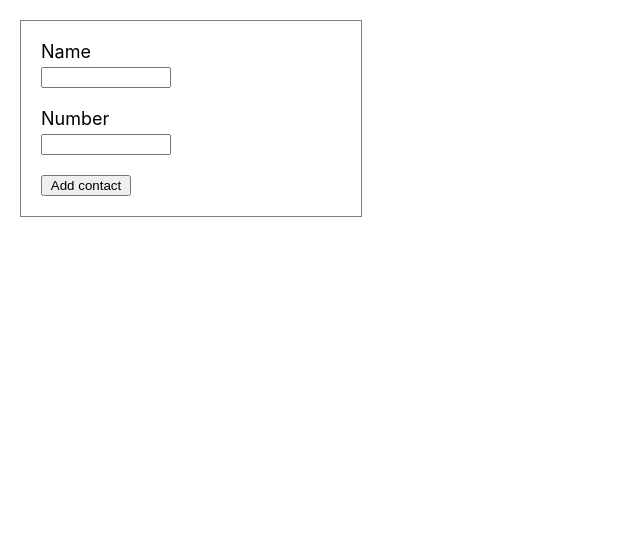
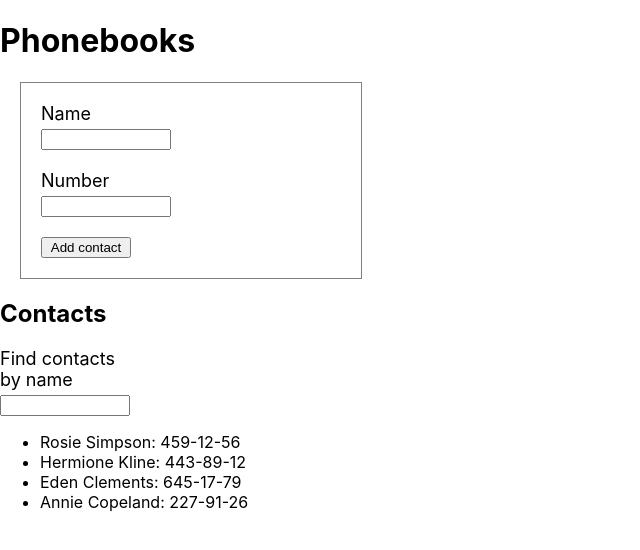
Before and after one commit to dariagruszkiewicz/goit-react-hw-02-phonebook, a React (Create React App) app: page / in a window 1280 px wide. Shown: the top 550 px of the page, without its empty margins (0-640 px from the left). Built offline with nearby package versions, Linux system fonts and the light colour scheme.

Commit message:
update
krok 3

```diff
--- a/src/components/App.jsx
+++ b/src/components/App.jsx
@@ -4,7 +4,13 @@ import { Form } from './Form/Form';
 
 export class App extends Component {
   state = {
-    contacts: [],
+    contacts: [
+      { id: 'id-1', contact: 'Rosie Simpson', number: '459-12-56' },
+      { id: 'id-2', contact: 'Hermione Kline', number: '443-89-12' },
+      { id: 'id-3', contact: 'Eden Clements', number: '645-17-79' },
+      { id: 'id-4', contact: 'Annie Copeland', number: '227-91-26' },
+    ],
+    filter: '',
     name: '',
     number: '',
   };
@@ -22,12 +28,35 @@ export class App extends Component {
     }));
   };
 
+  inputFilter = e => {
+    const contacts = this.state.contacts;
+    const value = e.target.value;
+    const names = contacts.map(item => item.contact);
+    this.setState({ filter: value });
+    console.log(value);
+    const filtredNames = names.filter(item =>
+      item.toLowerCase().includes(value.toLowerCase())
+    );
+    console.log(filtredNames);
+  };
+
   render() {
-    const { contacts } = this.state;
+    const { contacts, filter } = this.state;
     console.log(contacts);
     return (
       <>
+        <h1>Phonebooks</h1>
         <Form onSubmit={this.addNewContact} />
+        <h2>Contacts</h2>
+        <label>
+          Find contacts by name
+          <input
+            type="text"
+            name="filter"
+            value={filter}
+            onChange={this.inputFilter}
+          />
+        </label>
         <ul>
           {contacts.map(item => (
             <li key={item.id}>
```
